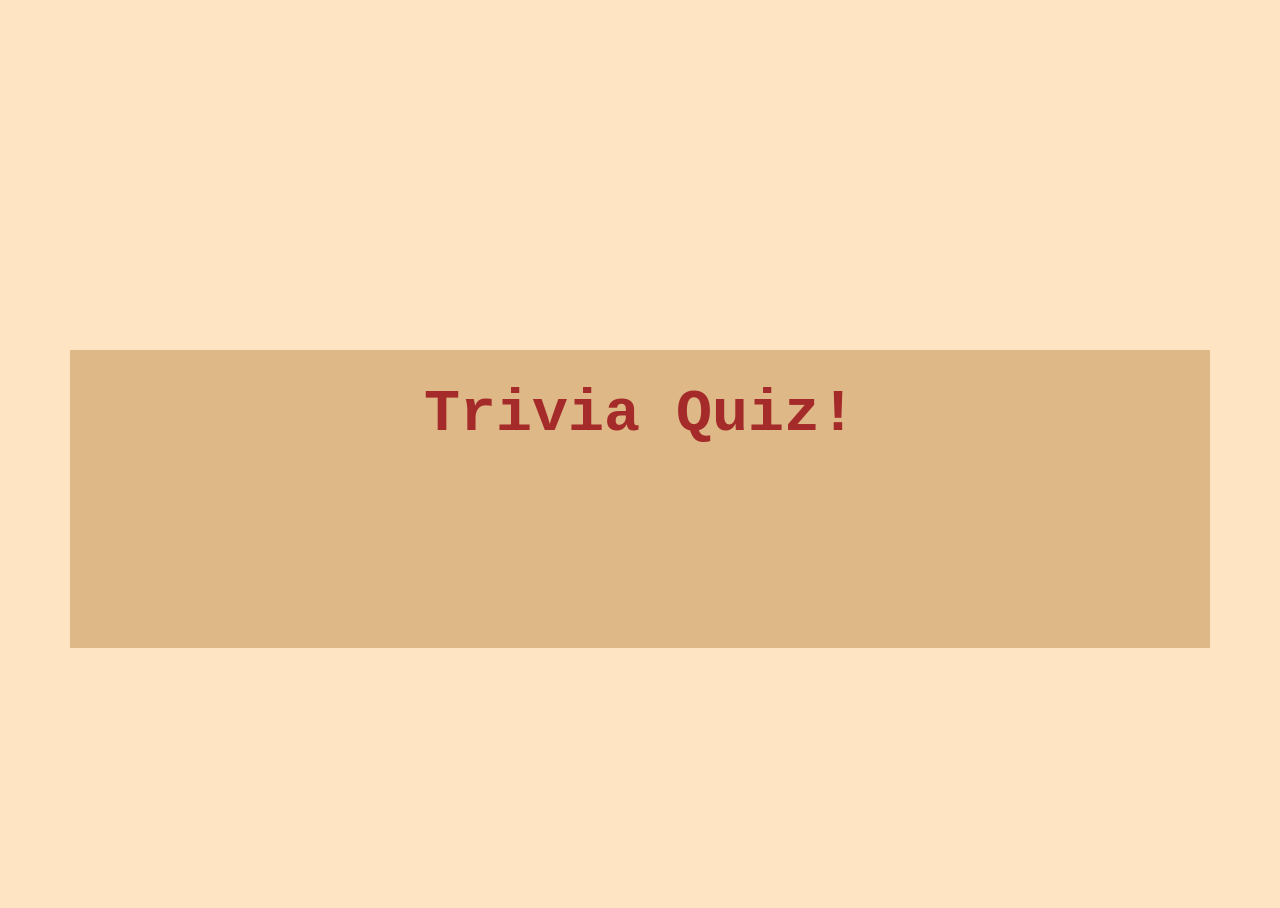
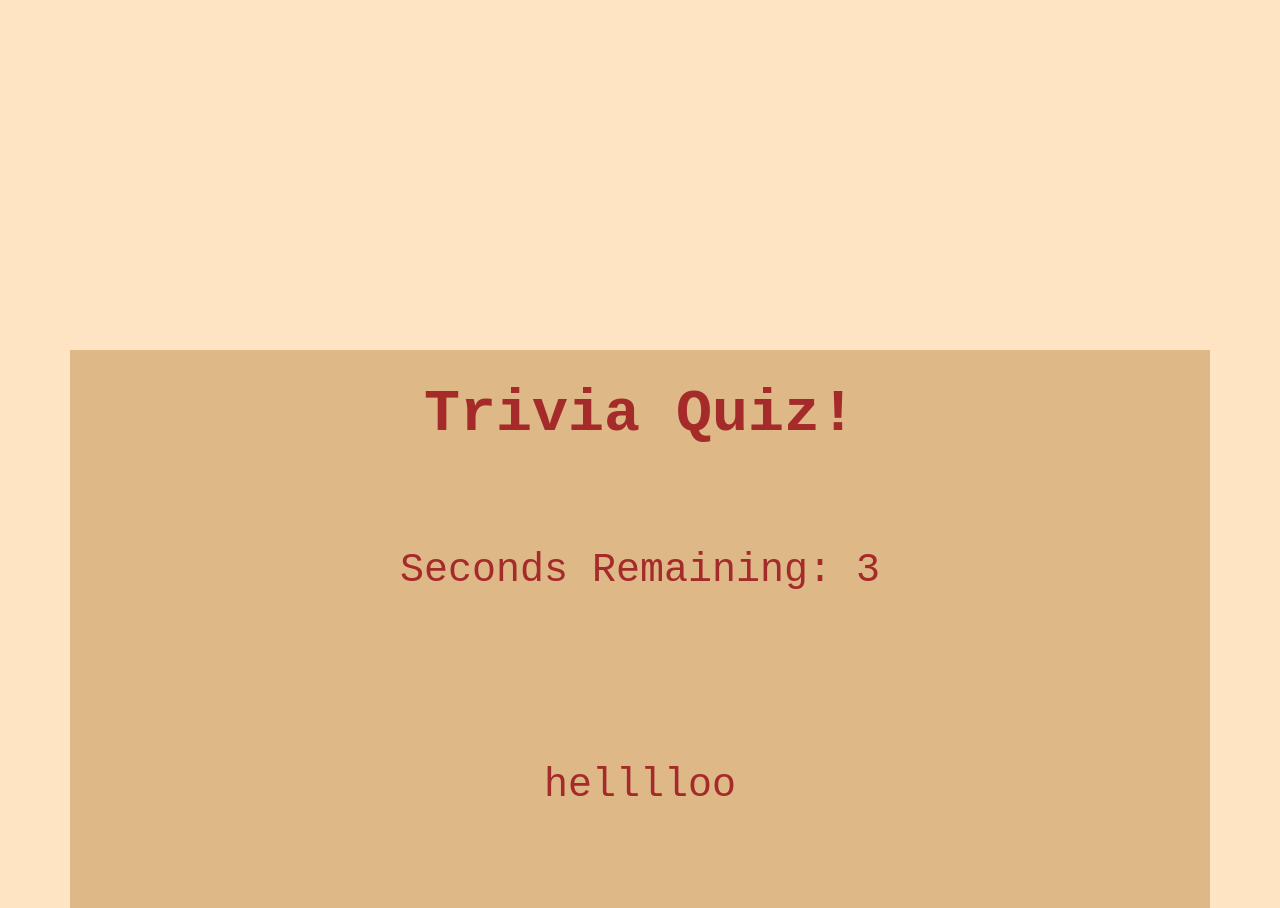
Before and after one commit to Lyyte/Trivia-Game, a plain HTML site: page index.html in a window 1280 px wide. Both pictures are taken after a click on the button "Start!". Before the commit the page ends 800 px from the top, so only its background shows below. Drawn offline with nearby package versions, Linux system fonts and the light colour scheme.

Commit message:
added countdown, append questions in new question div, copied container style to question syle in css

```diff
--- a/assets/javascript/game.js
+++ b/assets/javascript/game.js
@@ -3,20 +3,26 @@ $(document).ready(function() {
     $("#button").on("click", function(){
         $(".container").empty();
 
-        var time = 3;
+        var time = 5;
         var intervalid;
 
-        setTimeout(timeup, 1000 * 3);
+        setTimeout(timeup, 1000 * 6);
         intervalid = setInterval(timer, 1000);
 
         function timer () {
             time--
             console.log(time);
+            $(".container").html("Seconds Remaining: " + time);
         }
+
+        $("#questions").append("helllloo");
+
+
 
         function timeup () {
             alert("Time");
-            clearInterval(intervalid)
+            clearInterval(intervalid);
+            $(".container").empty();
         };
 
 
--- a/assets/styles/style.css
+++ b/assets/styles/style.css
@@ -47,3 +47,16 @@ button {
     border-radius: 20px;
     border-color:rgb(189, 155, 112);
 }
+
+#questions {
+    position: relative;
+    padding: 70px;
+    padding-bottom: 100px;
+    left: 50%;
+    text-align: center;
+    background-color: burlywood;
+    width: 1000px;
+    color: brown;
+    font-size: 40px;
+    font-family: 'Courier New', Courier, monospace;
+}
--- a/index.html
+++ b/index.html
@@ -19,7 +19,7 @@
         <div class="container">
             <button id="button">Start!</button>
         </div>
-
+        <div id="questions"></div>
     </div>
 
 </body>
```
